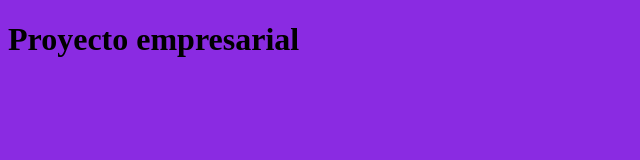
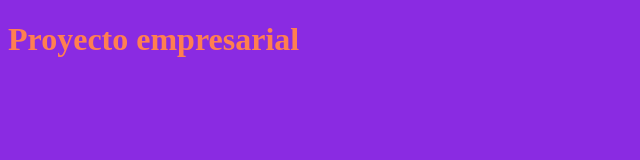
Before and after one commit to XaviAgenjo/CursoGit, a plain HTML site: page index.html in a window 1280 px wide. Shown: the whole page, without its empty margins (0-640 px from the left). Drawn offline with Linux system fonts and the light colour scheme.

Commit message:
Negrita y color fuente-coral

```diff
--- a/CSS/MyStyles.css
+++ b/CSS/MyStyles.css
@@ -1,3 +1,5 @@
 body {
     background-color: blueviolet;
+    font-weight:bold;
+    color:coral
 }
```
